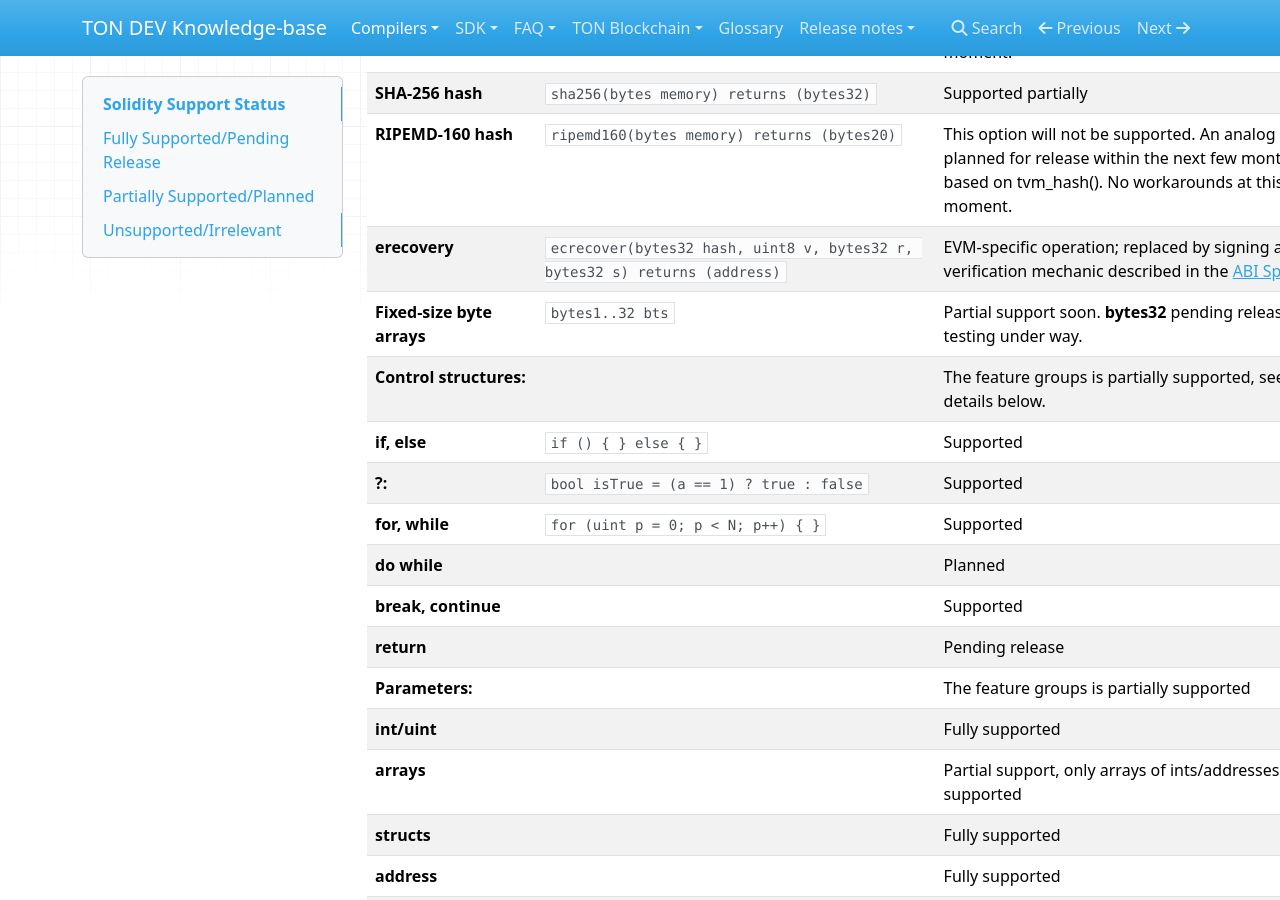
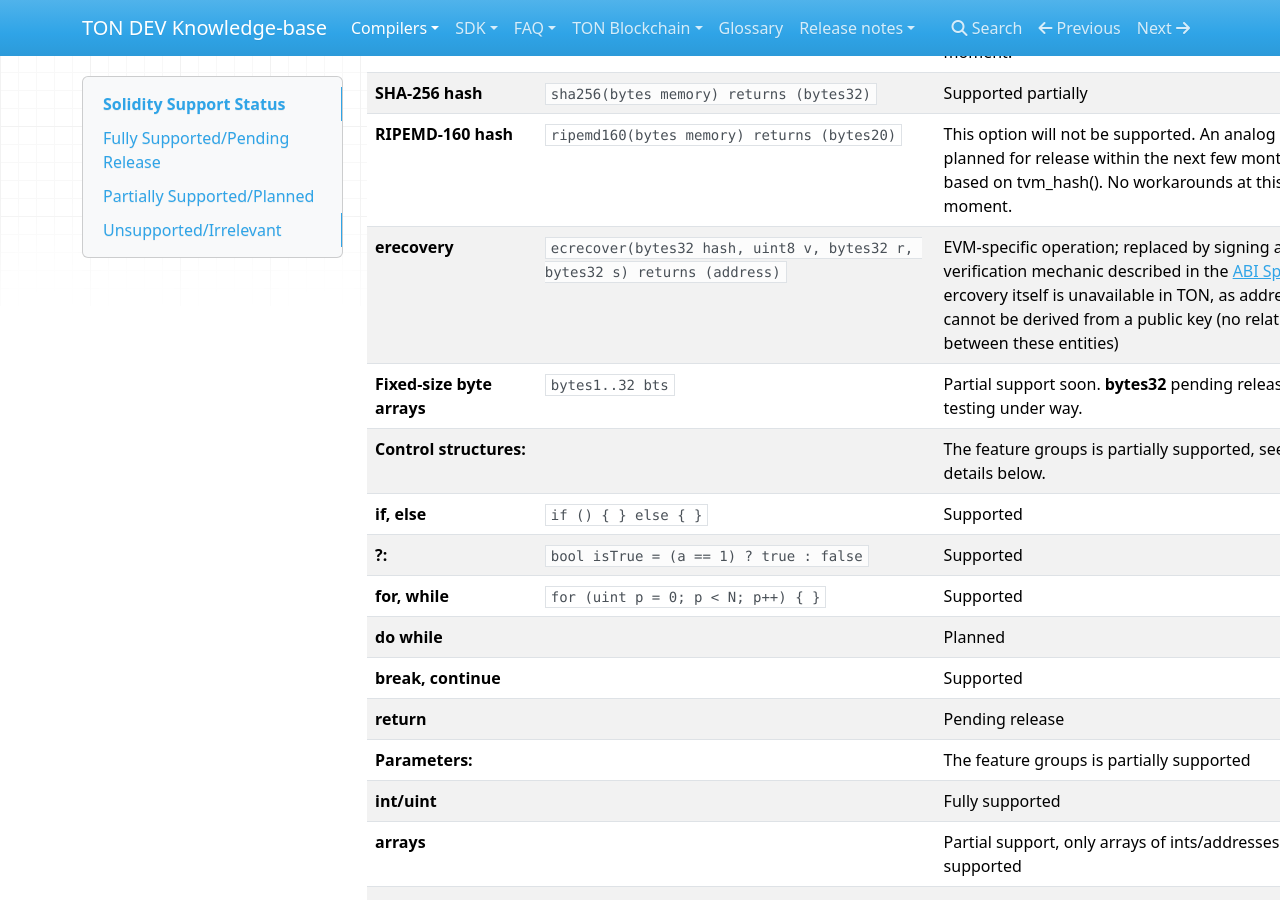
Before and after one commit to condor-the-bird/tondev, an MkDocs documentation site: the page built from docs/Compilers/Solidity Compiler/Solidity Support Status.md, in a window 1280 px wide and 900 px high, scrolled down 6100 px. Built offline with MkDocs 1.6.1, drawn with Linux system fonts in a browser that asks for light colours; nearby versions of some CDN libraries.

Commit message:
Update Solidity Support Status.md

```diff
--- a/docs/Compilers/Solidity Compiler/Solidity Support Status.md
+++ b/docs/Compilers/Solidity Compiler/Solidity Support Status.md
@@ -86,7 +86,7 @@
 | **Rational literals**                                     | `.1, 2e-10`                                                  | Planned                                                      |
 | **Hexadecimal literals**                                  | `hex"001122FF"`                                              | Currently tested                                             |
 | **Interfaces**                                            | `interface Token { struct ... function ... }`                | Only pure interfaces are supported                           |
-| **Function Modifiers**                                    |                                                              | Unsupported now, planned to support. |
+| **Function Modifiers**                                    |                                                              | Unsupported now, planned to support.                         |
 | **Function calls**                                        |                                                              | The feature group is partially supported                     |
 | **internal function calls**                               |                                                              | Supported                                                    |
 | **external function calls**                               |                                                              | Supported                                                    |
@@ -101,7 +101,7 @@
 | **balance**                                               | `address.balance`                                            | Supported                                                    |
 | **transfer**                                              | `addressPayable.transfer(N)`                                 | Supported                                                    |
 | **send**                                                  | `addressPayable.send(N)`                                     | Supported                                                    |
-| **call, delegatecall, staticcall**                        | *`call(bytes)`                                               | |
+| **call, delegatecall, staticcall**                        | *`call(bytes)`                                               |                                                              |
 | **Arrays:**                                               |                                                              | This feature groups is partially supported                   |
 | **fixed size**                                            | `[k]`                                                        | Supported                                                    |
 | **dynamic size**                                          | `[]`                                                         | Supported                                                    |
@@ -121,7 +121,7 @@
 | **Keccak-256 hash**                                       | `keccak256(bytes memory) returns (bytes32)`                  | This option will not be supported. An analog is planned for release within the next few months based on `tvm_hash()`. No workarounds at this moment. |
 | **SHA-256 hash**                                          | `sha256(bytes memory) returns (bytes32)`                     | Supported partially                                          |
 | **RIPEMD-160 hash**                                       | `ripemd160(bytes memory) returns (bytes20)`                  | This option will not be supported. An analog is planned for release within the next few months based on tvm_hash(). No workarounds at this moment. |
-| **erecovery**                                             | `ecrecover(bytes32 hash, uint8 v, bytes32 r, bytes32 s) returns (address)` | EVM-specific operation; replaced by signing and verification mechanic described in the [ABI Spec](https://docs.ton.dev/86757ecb2/p/70c253) |
+| **erecovery**                                             | `ecrecover(bytes32 hash, uint8 v, bytes32 r, bytes32 s) returns (address)` | EVM-specific operation; replaced by signing and verification mechanic described in the [ABI Spec](https://docs.ton.dev/86757ecb2/p/70c253). ercovery itself is unavailable in TON, as address cannot be derived from a public key (no relation between these entities) |
 | **Fixed-size byte arrays**                                | `bytes1..32 bts`                                             | Partial support soon. **bytes32** pending release, testing under way. |
 | **Control structures:**                                   |                                                              | The feature groups is partially supported, see details below. |
 | **if, else**                                              | `if () { } else { }`                                         | Supported                                                    |
```
